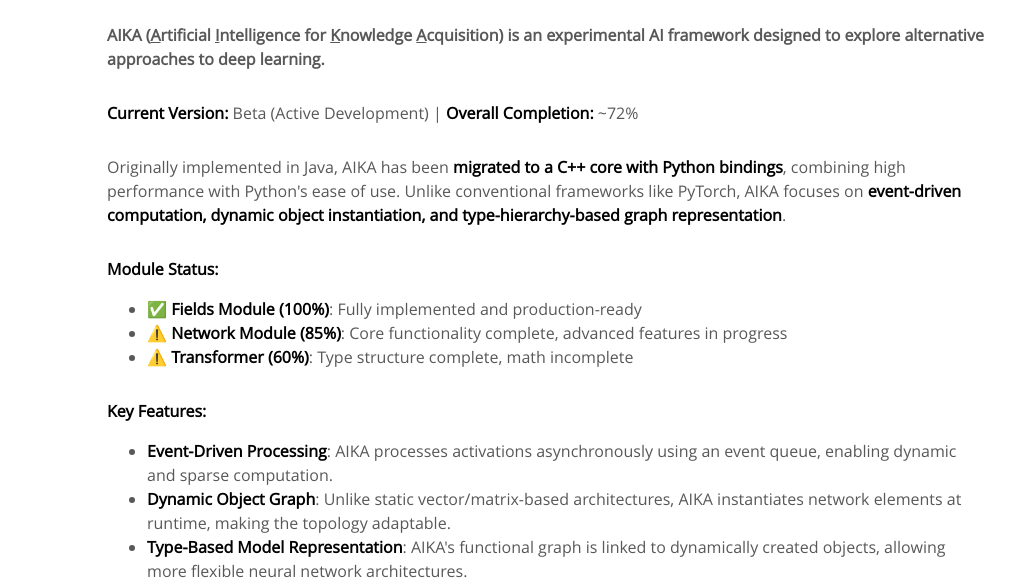
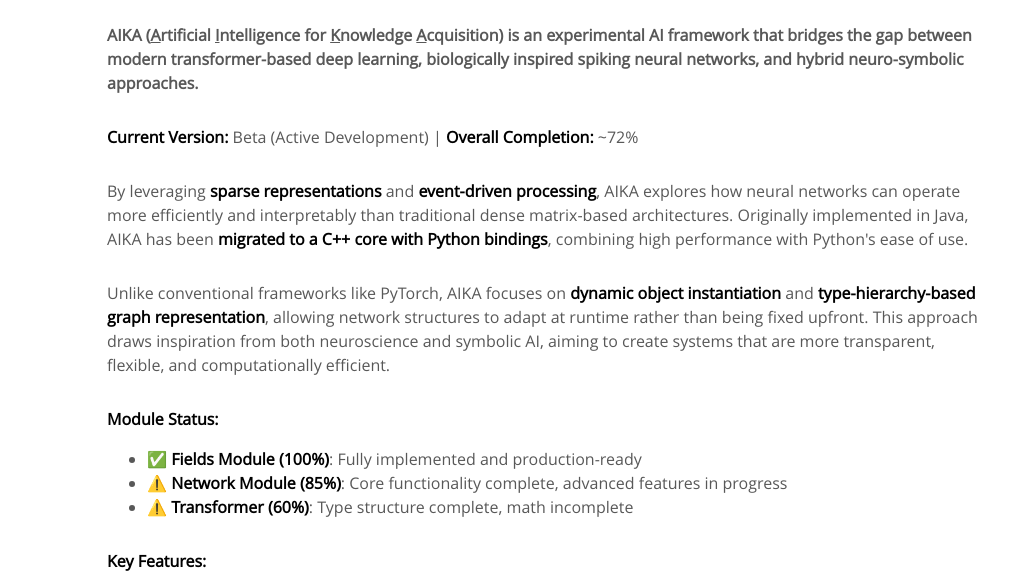
Before and after one commit to aika-algorithm/aika, a plain HTML site: page site/index.html in a window 1280 px wide. Shown: the part 215-795 px from the top of the page, without its empty margins (93-1110 px from the left). Drawn offline with Linux system fonts and the light colour scheme.

Commit message:
Improve About page description - highlight AIKA's unique positioning

```diff
--- a/site/index.html
+++ b/site/index.html
@@ -54,14 +54,17 @@
         <div>
             <p>
                 <b>
-                    AIKA (<u>A</u>rtificial <u>I</u>ntelligence for <u>K</u>nowledge <u>A</u>cquisition) is an experimental AI framework designed to explore alternative approaches to deep learning.
+                    AIKA (<u>A</u>rtificial <u>I</u>ntelligence for <u>K</u>nowledge <u>A</u>cquisition) is an experimental AI framework that bridges the gap between modern transformer-based deep learning, biologically inspired spiking neural networks, and hybrid neuro-symbolic approaches.
                 </b>
             </p>
             <p>
                 <strong>Current Version:</strong> Beta (Active Development) | <strong>Overall Completion:</strong> ~72%
             </p>
             <p>
-                Originally implemented in Java, AIKA has been <strong>migrated to a C++ core with Python bindings</strong>, combining high performance with Python's ease of use. Unlike conventional frameworks like PyTorch, AIKA focuses on <strong>event-driven computation, dynamic object instantiation, and type-hierarchy-based graph representation</strong>.
+                By leveraging <strong>sparse representations</strong> and <strong>event-driven processing</strong>, AIKA explores how neural networks can operate more efficiently and interpretably than traditional dense matrix-based architectures. Originally implemented in Java, AIKA has been <strong>migrated to a C++ core with Python bindings</strong>, combining high performance with Python's ease of use.
+            </p>
+            <p>
+                Unlike conventional frameworks like PyTorch, AIKA focuses on <strong>dynamic object instantiation</strong> and <strong>type-hierarchy-based graph representation</strong>, allowing network structures to adapt at runtime rather than being fixed upfront. This approach draws inspiration from both neuroscience and symbolic AI, aiming to create systems that are more transparent, flexible, and computationally efficient.
             </p>
             <p>
                 <strong>Module Status:</strong>
```
